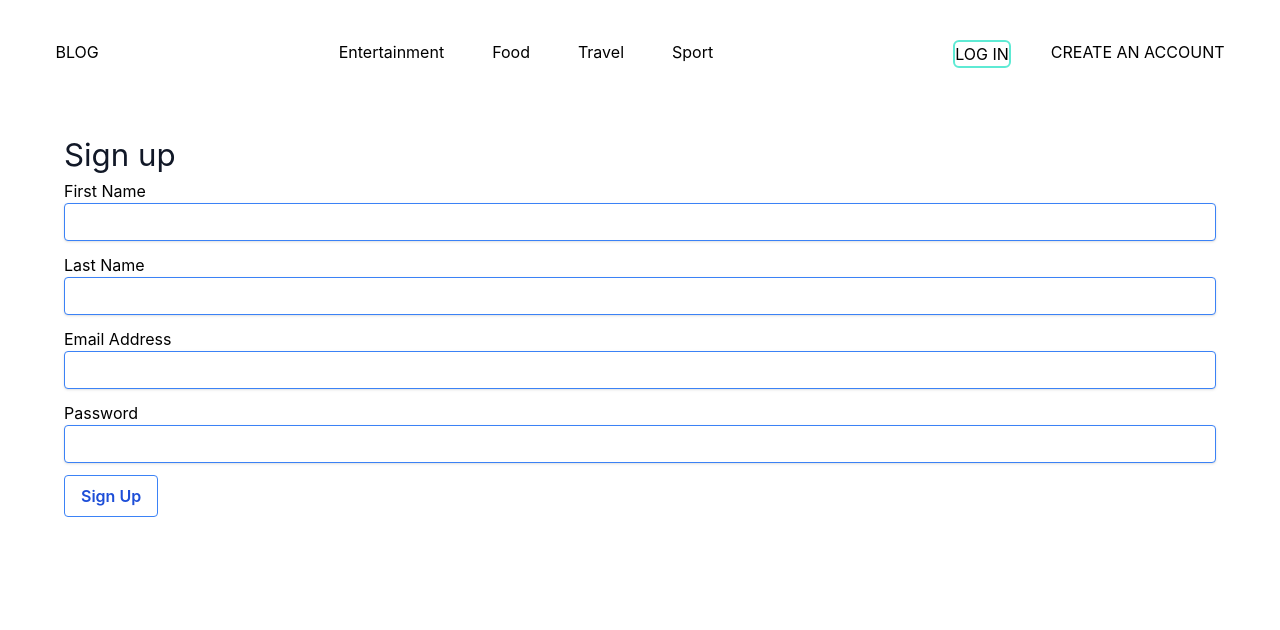
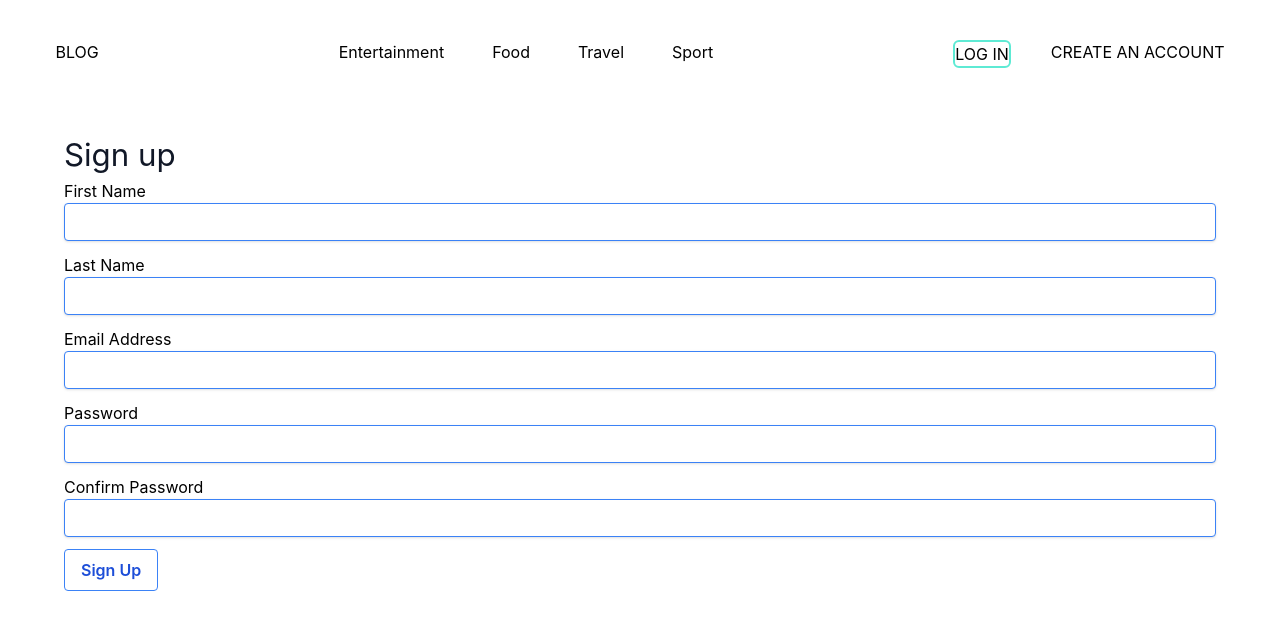
Before and after one commit to Dhei-vid/Blog, a React (Create React App) app: page /signup in a window 1280 px wide. Shown: the top 630 px of the page. Built offline with nearby package versions, Linux system fonts and the light colour scheme.

Commit message:
feat: validated form with Yup and formik react hook

```diff
--- a/src/components/signup/signup.component.jsx
+++ b/src/components/signup/signup.component.jsx
@@ -2,6 +2,26 @@ import { useFormik } from "formik";
 import * as Yup from "yup";
 
 import Button from "../button/button.component";
+
+const SignUpSchema = Yup.object().shape({
+  firstName: Yup.string()
+    .min(2, "Too Short!")
+    .max(50, "Too Long!")
+    .required("Required"),
+  lastName: Yup.string()
+    .min(2, "Too Short!")
+    .max(50, "Too Long!")
+    .required("Required"),
+  email: Yup.string().email("Invalid email!").required("Email is Required"),
+  password: Yup.string()
+    .min(8, "Password is too short - should be 8 chars minimum.")
+    .matches(/[a-zA-Z]/, "Password can only contain Latin letters.")
+    .required("Password is Required"),
+  confirmpassword: Yup.string().when("password", {
+    is: (val) => (val && val.length ? true : false),
+    then: Yup.string().oneOf([Yup.ref("password")], "Password does not match"),
+  }),
+});
 
 const SignUp = () => {
   const formik = useFormik({
@@ -10,12 +30,16 @@ const SignUp = () => {
       lastName: "",
       email: "",
       password: "",
+      confirmpassword: "",
     },
     validateOnBlur: true,
+    validationSchema: { SignUpSchema },
     onSubmit: (values) => {
       alert(JSON.stringify(values, null, 2));
     },
   });
+
+  console.log("Errors: ", formik.errors);
 
   return (
     <div className="m-16">
@@ -60,6 +84,16 @@ const SignUp = () => {
           onChange={formik.handleChange}
           value={formik.values.password}
         />
+
+        <label htmlFor="password"> Confirm Password </label>
+        <input
+          id="confirmpassword"
+          className="shadow appearance-none border border-blue-500 rounded w-full py-2 px-3 text-gray-700 mb-3 leading-tight focus:outline-none focus:shadow-outline"
+          name="confirmpassword"
+          type="password"
+          onChange={formik.handleChange}
+          value={formik.values.confirmpassword}
+        />
         <Button buttonName={`Sign Up`} />
       </form>
     </div>
```
